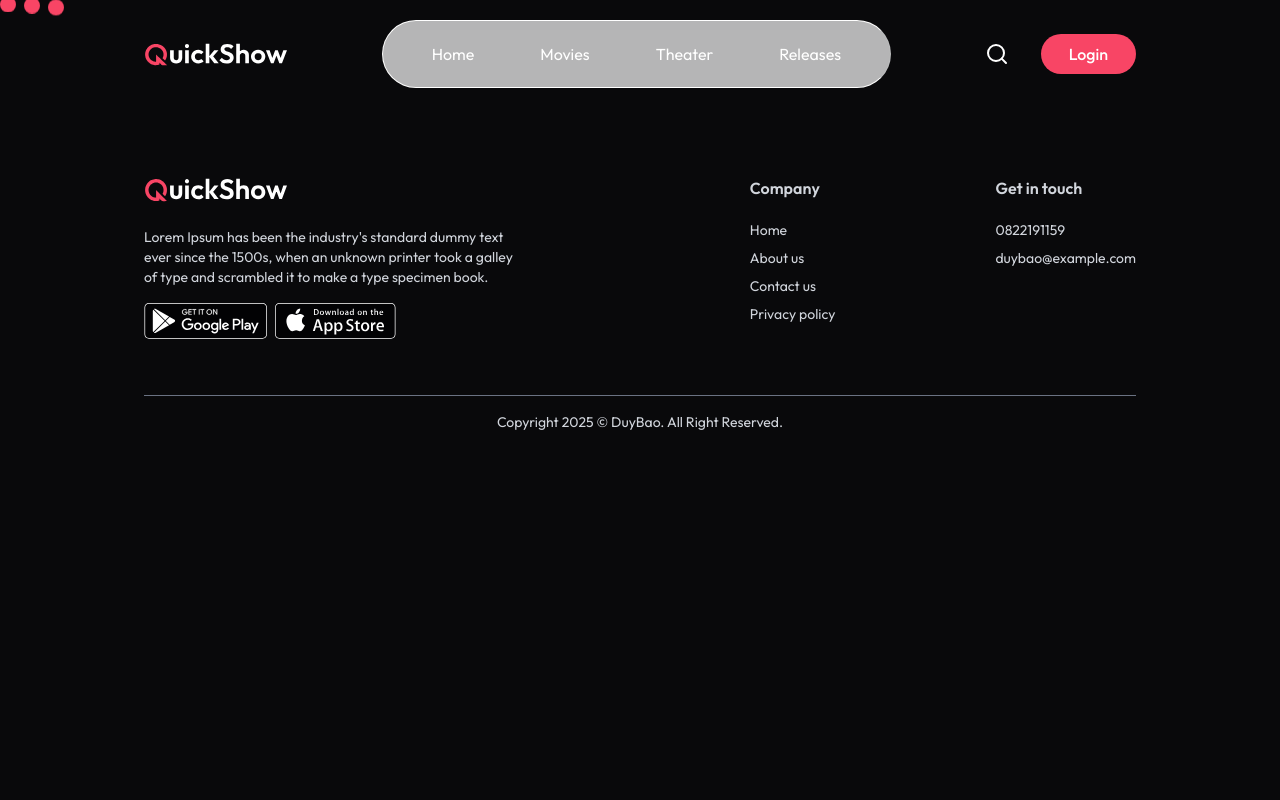
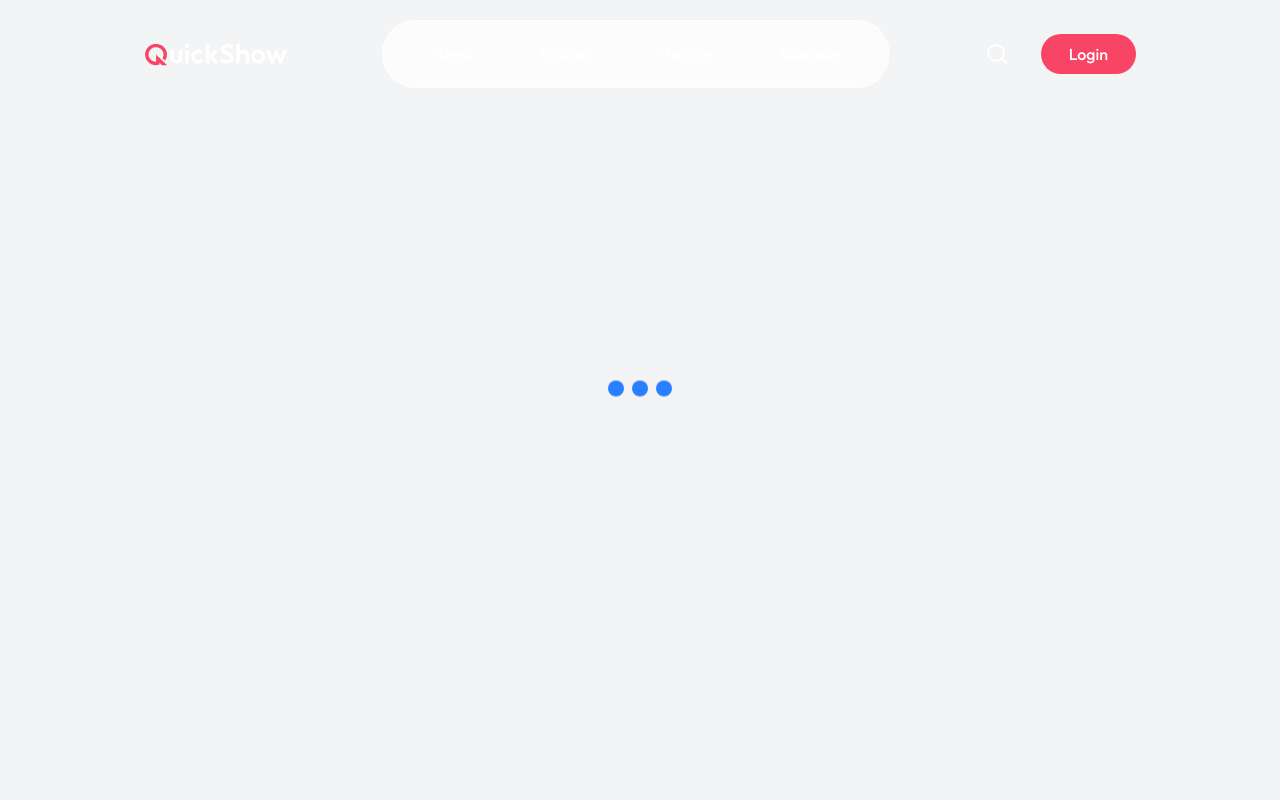
Before and after one commit to DiiiiiBaoooo/QuickShow, a React (Vite) app in the folder client/: page /loading/1 in a window 1280 px wide. Shown: the top 800 px of the page. Built offline with nearby package versions, Linux system fonts and the light colour scheme; no server answers.

Commit message:
update loading 2

```diff
--- a/client/src/components/Loading.jsx
+++ b/client/src/components/Loading.jsx
@@ -1,25 +1,39 @@
-import React, { useEffect } from 'react'
-import { useNavigate, useParams } from 'react-router-dom'
+// components/Loading.jsx
+import React from 'react';
 
-const Loading = ({size='16'}) => {
-  const {nextUrl} =useParams()
-  const navigate = useNavigate()
+const Loading = () => {
+  return (
+    <div className="min-h-screen flex items-center justify-center bg-gray-100">
+      <div className="flex space-x-2">
+        <div className="w-4 h-4 bg-blue-500 rounded-full animate-staircase [animation-delay:-0.4s]"></div>
+        <div className="w-4 h-4 bg-blue-500 rounded-full animate-staircase [animation-delay:-0.2s]"></div>
+        <div className="w-4 h-4 bg-blue-500 rounded-full animate-staircase"></div>
+      </div>
+    </div>
+  );
+};
 
-  useEffect(()=>{
-      if(nextUrl){
-        setTimeout(()=>{
-          navigate('/'+nextUrl)
-        },8000)
-      }
-  },[])
-  return (
-    <div className="flex space-x-2">
-    <div className="w-4 h-4 bg-primary rounded-full animate-bounce [animation-delay:-0.3s]"></div>
-    <div className="w-4 h-4 bg-primary rounded-full animate-bounce [animation-delay:-0.15s]"></div>
-    <div className="w-4 h-4 bg-primary rounded-full animate-bounce"></div>
-  </div>
+// Định nghĩa keyframes trong file CSS hoặc inline style
+const styles = `
+  .animate-staircase {
+    animation: staircase 1.2s ease-in-out infinite;
+  }
 
-  )
+  @keyframes staircase {
+    0%, 100% {
+      transform: translateY(0);
+    }
+    50% {
+      transform: translateY(-15px);
+    }
+  }
+`;
+
+// Thêm style vào document (nếu không dùng file CSS riêng)
+if (typeof document !== 'undefined') {
+  const styleSheet = document.createElement('style');
+  styleSheet.textContent = styles;
+  document.head.appendChild(styleSheet);
 }
 
-export default Loading
+export default Loading;
```
